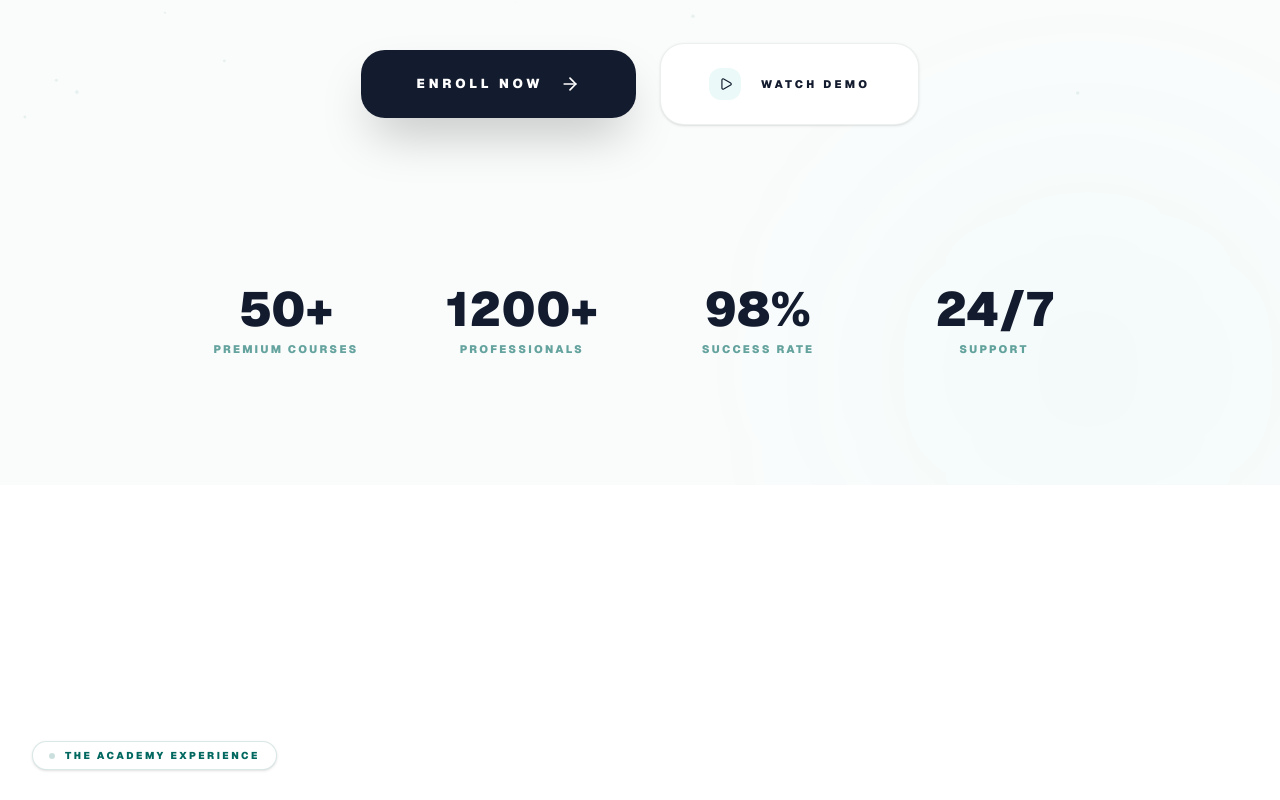
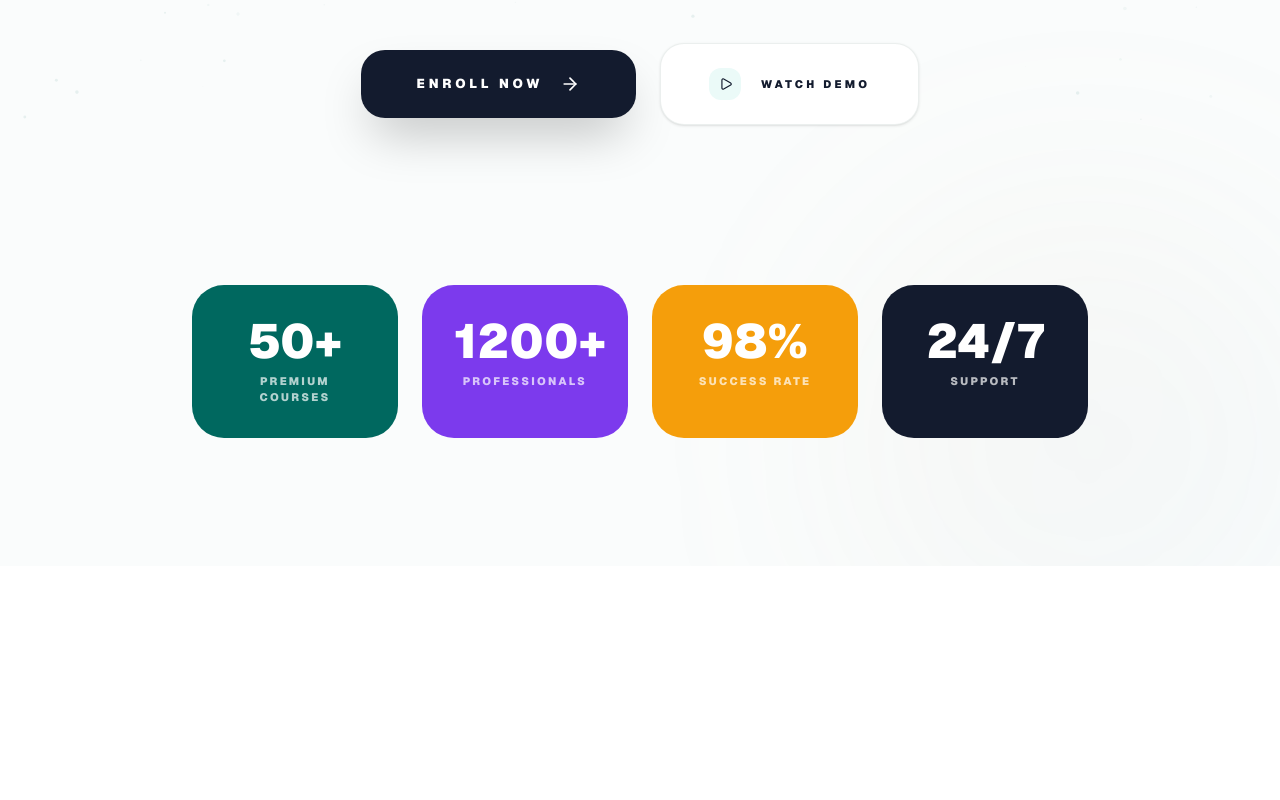
Before and after one commit to eishasohail/Avid-Trainings-LLC, a Next.js app: page / in a window 1280 px wide. Shown: the part 680-1480 px from the top of the page. Built offline with nearby package versions, Linux system fonts and the light colour scheme.

Commit message:
UI: Visual refresh of landing page with colored stats cards, vibrant gradients, and dark CTA section

```diff
--- a/src/app/page.tsx
+++ b/src/app/page.tsx
@@ -77,6 +77,31 @@ const NAV_ITEMS = [
   { id: 2, icon: Bookmark, label: 'Bookmarks', angle: -115 },
   { id: 3, icon: User, label: 'About', angle: 115 },
 ];
+
+const StatCounterInner = ({ value, suffix }: { value: number, suffix: string }) => {
+  const [count, setCount] = useState(0)
+  const ref = useRef(null)
+  const isInView = useInView(ref, { once: true })
+
+  useEffect(() => {
+    if (isInView) {
+      let start = 0
+      const increment = value / (2000 / 16)
+      const timer = setInterval(() => {
+        start += increment
+        if (start >= value) {
+          setCount(value)
+          clearInterval(timer)
+        } else {
+          setCount(Math.floor(start))
+        }
+      }, 16)
+      return () => clearInterval(timer)
+    }
+  }, [isInView, value])
+
+  return <span ref={ref}>{count}{suffix}</span>
+}
 
 const StatCounter = ({ value, label, suffix = "" }: { value: number, label: string, suffix?: string }) => {
   const [count, setCount] = useState(0);
@@ -222,8 +247,8 @@ export default function LandingPage() {
           <GravityStarsBackground className="opacity-20" />
 
           <div className="absolute inset-0 z-0">
-             <div className="absolute top-[-10%] left-[-5%] w-[40%] h-[40%] bg-[#00685f]/5 blur-[120px] rounded-full animate-pulse" />
-             <div className="absolute bottom-[-10%] right-[-5%] w-[40%] h-[40%] bg-[#00bfa5]/5 blur-[120px] rounded-full animate-pulse" style={{ animationDelay: '2s' }} />
+             <div className="absolute top-[-10%] left-[-5%] w-[40%] h-[40%] bg-gradient-to-br from-[#7C3AED]/10 to-[#00685f]/10 blur-[120px] rounded-full animate-pulse" />
+             <div className="absolute bottom-[-10%] right-[-5%] w-[40%] h-[40%] bg-gradient-to-br from-[#F59E0B]/10 to-[#0EA5E9]/10 blur-[120px] rounded-full animate-pulse" style={{ animationDelay: '2s' }} />
           </div>
 
           <div className="max-w-7xl mx-auto relative z-10 text-center space-y-16">
@@ -270,11 +295,29 @@ export default function LandingPage() {
             </motion.div>
 
             {/* Stats Section */}
-            <div className="grid grid-cols-2 md:grid-cols-4 gap-12 pt-24 max-w-4xl mx-auto">
-              <StatCounter value={50} label="Premium Courses" suffix="+" />
-              <StatCounter value={1200} label="Professionals" suffix="+" />
-              <StatCounter value={98} label="Success Rate" suffix="%" />
-              <StatCounter value={24} label="Support" suffix="/7" />
+            <div className="grid grid-cols-2 md:grid-cols-4 gap-6 pt-24 max-w-4xl mx-auto">
+              {[
+                { value: 50, label: "Premium Courses", suffix: "+", bg: "bg-[#00685f]", text: "text-white" },
+                { value: 1200, label: "Professionals", suffix: "+", bg: "bg-[#7C3AED]", text: "text-white" },
+                { value: 98, label: "Success Rate", suffix: "%", bg: "bg-[#F59E0B]", text: "text-white" },
+                { value: 24, label: "Support", suffix: "/7", bg: "bg-[#131b2e]", text: "text-white" },
+              ].map((stat, i) => (
+                <motion.div
+                  key={i}
+                  initial={{ opacity: 0, y: 20 }}
+                  whileInView={{ opacity: 1, y: 0 }}
+                  transition={{ delay: i * 0.1 }}
+                  viewport={{ once: true }}
+                  className={`${stat.bg} rounded-[2rem] p-8 text-center`}
+                >
+                  <div className="text-4xl md:text-5xl font-black text-white mb-2">
+                    <StatCounterInner value={stat.value} suffix={stat.suffix} />
+                  </div>
+                  <div className="text-[11px] font-black uppercase tracking-[0.2em] text-white/70">
+                    {stat.label}
+                  </div>
+                </motion.div>
+              ))}
             </div>
           </div>
         </section>
@@ -296,19 +339,19 @@ export default function LandingPage() {
 
               <div className="grid grid-cols-1 md:grid-cols-2 lg:grid-cols-3 gap-12">
                  {[
-                   { title: "Course Builder", desc: "Engaging ISO standards translated into interactive, retention-optimized paths.", icon: Layers, color: "bg-[#ebfaf8]" },
-                   { title: "Progress Analytics", desc: "Live tracking and performance metrics to keep your learning goals on schedule.", icon: Activity, color: "bg-[#f0fdf4]" },
-                   { title: "Data Security", desc: "Enterprise-grade protection for your professional and corporate training data.", icon: ShieldCheck, color: "bg-[#fffaf0]" },
-                   { title: "Global Accessibility", desc: "Seamless course delivery across any device, anywhere in the world.", icon: Globe2, color: "bg-[#f5faff]" },
-                   { title: "Expert Support", desc: "Access to compliance specialists to guide you through complex certification steps.", icon: MessageCircle, color: "bg-[#fef2f2]" },
-                   { title: "Recognition", desc: "Industry-recognized seals and certificates to validate your professional expertise.", icon: Trophy, color: "bg-[#fffbeb]" },
+                   { title: "Course Builder", desc: "Engaging ISO standards translated into interactive, retention-optimized paths.", icon: Layers, color: "bg-[#00685f]", iconColor: "text-white", hoverBorder: "hover:border-t-[#00685f]" },
+                   { title: "Progress Analytics", desc: "Live tracking and performance metrics to keep your learning goals on schedule.", icon: Activity, color: "bg-[#7C3AED]", iconColor: "text-white", hoverBorder: "hover:border-t-[#7C3AED]" },
+                   { title: "Data Security", desc: "Enterprise-grade protection for your professional and corporate training data.", icon: ShieldCheck, color: "bg-[#0EA5E9]", iconColor: "text-white", hoverBorder: "hover:border-t-[#0EA5E9]" },
+                   { title: "Global Accessibility", desc: "Seamless course delivery across any device, anywhere in the world.", icon: Globe2, color: "bg-[#F59E0B]", iconColor: "text-white", hoverBorder: "hover:border-t-[#F59E0B]" },
+                   { title: "Expert Support", desc: "Access to compliance specialists to guide you through complex certification steps.", icon: MessageCircle, color: "bg-[#F43F5E]", iconColor: "text-white", hoverBorder: "hover:border-t-[#F43F5E]" },
+                   { title: "Recognition", desc: "Industry-recognized seals and certificates to validate your professional expertise.", icon: Trophy, color: "bg-[#131b2e]", iconColor: "text-white", hoverBorder: "hover:border-t-[#131b2e]" },
                  ].map((feat, i) => (
                     <motion.div
                       key={i}
                       whileHover={{ y: -10 }}
-                      className="p-12 bg-[#fafcfc] border border-[#00685f]/5 rounded-[44px] space-y-8 transition-all hover:bg-white hover:shadow-[0_40px_80px_-20px_rgba(0,104,95,0.08)] group"
+                      className={`p-12 bg-[#fafcfc] border border-[#00685f]/5 border-t-4 border-t-transparent ${feat.hoverBorder} rounded-[44px] space-y-8 transition-all hover:bg-white hover:shadow-[0_40px_80px_-20px_rgba(0,104,95,0.08)] group`}
                     >
-                       <div className={`w-16 h-16 ${feat.color} rounded-2xl flex items-center justify-center text-[#131b2e] shadow-sm transition-transform group-hover:scale-110 group-hover:rotate-6`}>
+                       <div className={`w-16 h-16 ${feat.color} ${feat.iconColor} rounded-2xl flex items-center justify-center shadow-sm transition-transform group-hover:scale-110 group-hover:rotate-6`}>
                           <feat.icon className="w-8 h-8" />
                        </div>
                        <div className="space-y-4">
@@ -473,22 +516,31 @@ export default function LandingPage() {
         </section>
 
         {/* FINAL CTA */}
-        <section className="py-64 px-10 bg-[#fafcfc] relative overflow-hidden text-center flex flex-col items-center">
+        <section className="py-64 px-10 bg-[#131b2e] relative overflow-hidden text-center flex flex-col items-center">
+           <GravityStarsBackground className="opacity-10" />
            <div className="max-w-6xl mx-auto relative z-10 space-y-24 flex flex-col items-center">
               <div className="space-y-10">
-                 <SectionNotice text="Start Your Journey" />
-                 <h2 className="text-6xl md:text-[9rem] font-black text-[#131b2e] tracking-tighter leading-[0.8] mb-8">
-                    Ready to <br className="md:hidden" /> <span className="text-[#00685f]">Certify?</span>
+                 <motion.div
+                   initial={{ opacity: 0, scale: 0.95 }}
+                   whileInView={{ opacity: 1, scale: 1 }}
+                   viewport={{ once: true }}
+                   className="inline-flex items-center gap-2.5 px-4 py-1.5 bg-white/5 border border-white/20 rounded-full mb-8 shadow-sm group transition-colors"
+                 >
+                   <div className="w-1.5 h-1.5 rounded-full bg-white/40 group-hover:bg-[#00bfa5] transition-colors animate-pulse" />
+                   <span className="text-[10px] font-black uppercase tracking-[0.25em] text-white/70">Start Your Journey</span>
+                 </motion.div>
+                 <h2 className="text-6xl md:text-[9rem] font-black text-white tracking-tighter leading-[0.8] mb-8">
+                    Ready to <br className="md:hidden" /> <span className="text-[#00bfa5]">Certify?</span>
                  </h2>
-                 <p className="text-xl font-medium text-[#6d7a77] max-w-xl mx-auto">
+                 <p className="text-xl font-medium text-white/60 max-w-xl mx-auto">
                     Join thousands of compliance leaders and start your certification journey today with our expert-led platform.
                  </p>
               </div>
               <div className="flex flex-col sm:flex-row items-center justify-center gap-10 pt-6">
-                 <Link href="/register" className="w-full sm:w-auto px-20 py-8 bg-[#131b2e] text-white rounded-[32px] text-lg font-black uppercase tracking-[0.4em] shadow-2xl hover:bg-[#00685f] hover:translate-y-[-4px] active:translate-y-0 transition-all">
+                 <Link href="/register" className="w-full sm:w-auto px-20 py-8 bg-[#00685f] text-white rounded-[32px] text-lg font-black uppercase tracking-[0.4em] shadow-2xl hover:translate-y-[-4px] active:translate-y-0 transition-all">
                     Register Free
                  </Link>
-                 <button className="w-full sm:w-auto px-16 py-8 bg-white border border-[#131b2e]/10 text-[#131b2e] rounded-[32px] text-lg font-black uppercase tracking-[0.4em] shadow-sm hover:border-[#131b2e] hover:shadow-xl transition-all">
+                 <button className="w-full sm:w-auto px-16 py-8 bg-white/10 border border-white/20 text-white rounded-[32px] text-lg font-black uppercase tracking-[0.4em] shadow-sm hover:bg-white/20 hover:shadow-xl transition-all">
                     Contact Sales
                  </button>
               </div>
@@ -496,7 +548,7 @@ export default function LandingPage() {
         </section>
       </main>
 
-      <footer className="bg-white py-48 px-8 border-t border-[#00685f]/5 relative z-10">
+      <footer className="bg-[#fafcfc] py-48 px-8 border-t-2 border-[#00685f]/10 relative z-10">
          <div className="max-w-7xl mx-auto flex flex-col md:flex-row justify-between items-start gap-32">
             <div className="space-y-12 group">
                <div className="flex items-center gap-4">
```
